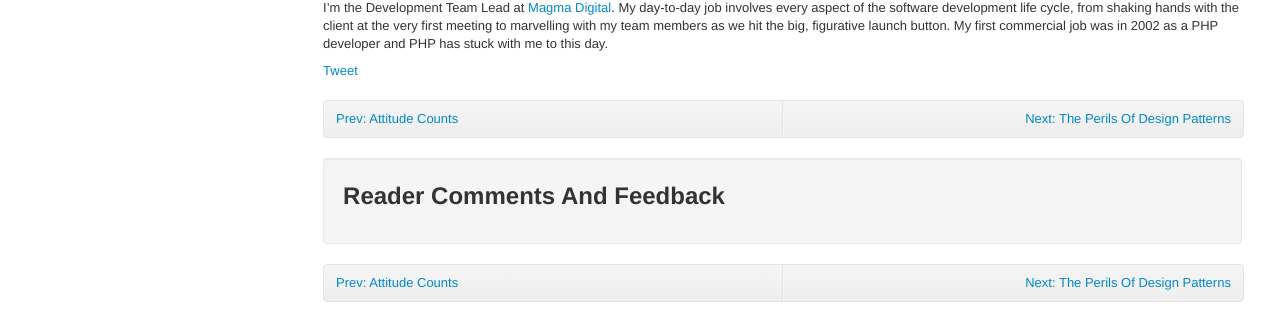
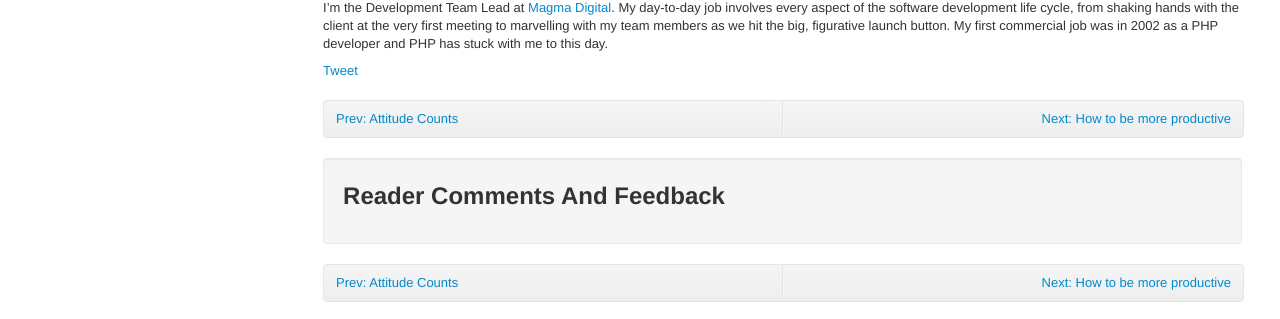
Before and after one commit to stuartherbert/if-i-knew-then, a Jekyll site: the page built from the-considerate-professional.md, in a window 1280 px wide and 900 px high, scrolled down 3509 px. Shown: the part 578-897 px from the top of the window. Built offline with Jekyll 4.4.1, drawn with Linux system fonts in a browser that asks for light colours; comment, search, counter and statistics services are not loaded; some of the changed text lies outside the part shown.

Commit message:
Regenerated the navigation

```diff
--- a/_includes/sidebar/sidebar.html
+++ b/_includes/sidebar/sidebar.html
@@ -7,10 +7,12 @@
 <li><a href="continuous-integration.html">Continuous Integration</a></li>
 <li><a href="attitude-counts.html">Attitude Counts</a></li>
 <li><a href="the-considerate-professional.html">The Considerate Professional</a></li>
+<li><a href="productivity.html">How to be more productive</a></li>
 <li><a href="design-patterns.html">The Perils Of Design Patterns</a></li>
 <li><a href="social-events.html">Social Events</a></li>
 <li><a href="measuring-success.html">Measuring Success</a></li>
 <li><a href="life-will-change.html">Life Will Change</a></li>
+<li><a href="promote-yourself.html">Promote Yourself</a></li>
 <li><a href="take-pride-in-what-you-do.html">Take Pride In What You Do</a></li>
 <li><a href="key-skills-for-industry.html">The Key Skills That Industry Expects</a></li>
 <li><a href="feedback.html">Feedback Most Welcome</a></li>
--- a/the-considerate-professional.md
+++ b/the-considerate-professional.md
@@ -2,7 +2,7 @@
 layout: book-chapter
 title: The Considerate Professional
 prev: '<a href="attitude-counts.html">Prev: Attitude Counts</a>'
-next: '<a href="design-patterns.html">Next: The Perils Of Design Patterns</a>'
+next: '<a href="productivity.html">Next: How to be more productive</a>'
 ---
 
 # The Considerate Professional
--- a/toc.json
+++ b/toc.json
@@ -9,6 +9,7 @@
         "continuous-integration",
         "attitude-counts",
         "the-considerate-professional",
+        "productivity",
         "design-patterns",
         "social-events",
 	    "measuring-success",
```
Also changed, not shown: design-patterns.md (+1 -1 lines), life-will-change.md (+1 -1 lines), promote-yourself.md (+2 -2 lines), take-pride-in-what-you-do.md (+1 -1 lines).
